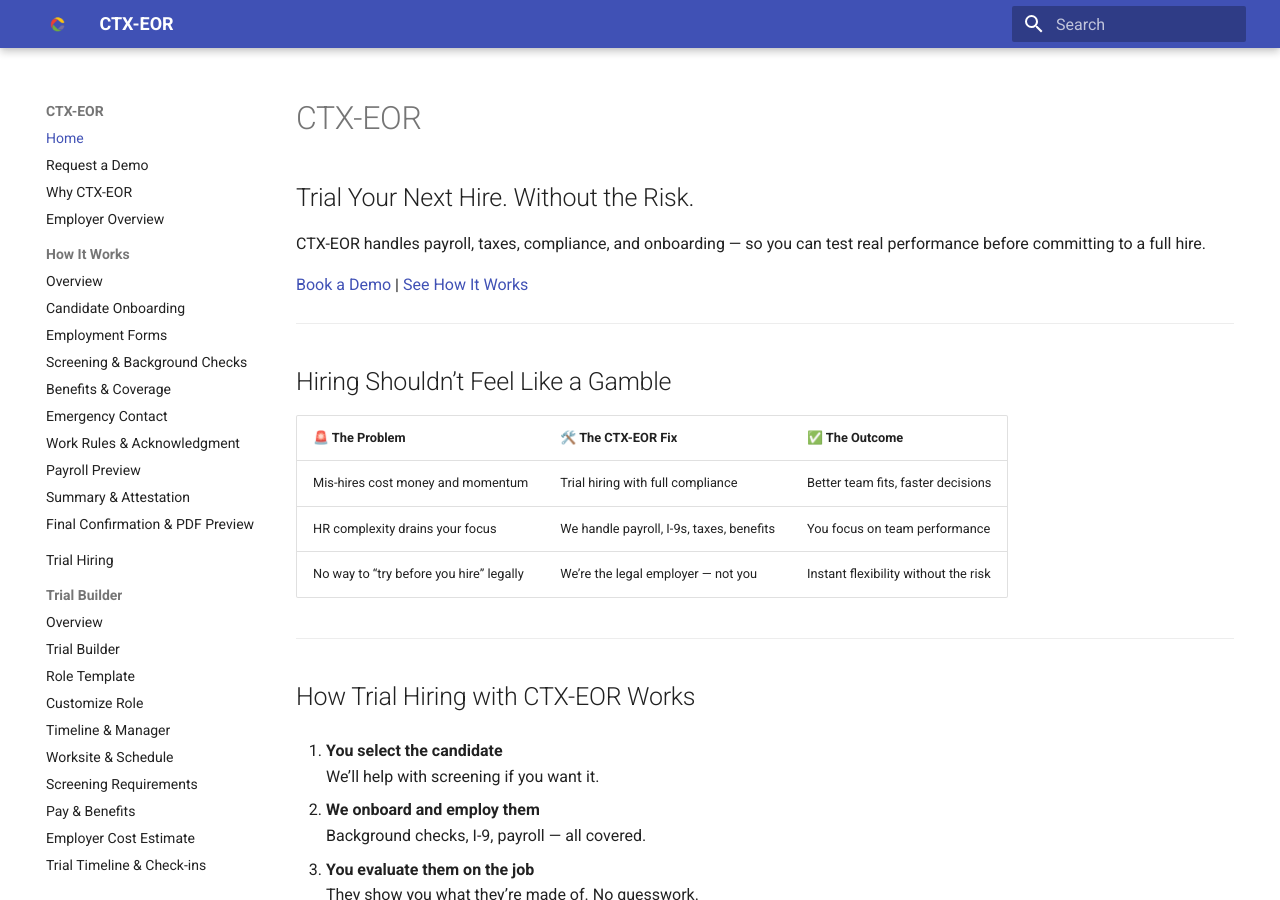
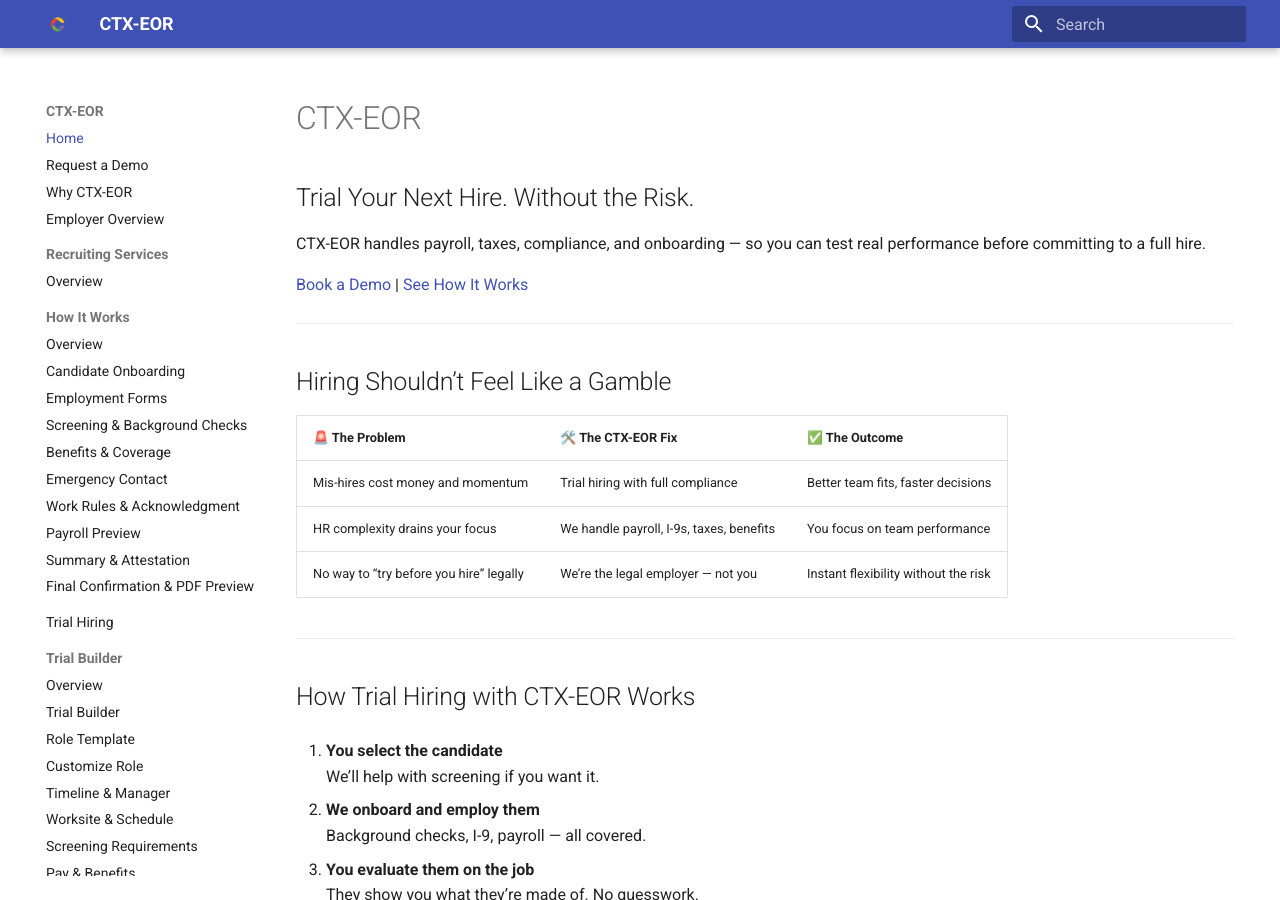
Before and after one commit to cirrusflyer275ds/ctx-eor-site, an MkDocs documentation site: the page built from docs/index.md, in a window 1280 px wide and 900 px high. Built offline with MkDocs 1.6.1 and Material for MkDocs 9.7.7, drawn with Linux system fonts in a browser that asks for light colours.

Commit message:
Update mkdocs.yml

```diff
--- a/mkdocs.yml
+++ b/mkdocs.yml
@@ -29,6 +29,8 @@
   - Request a Demo: demo-request.md
   - Why CTX-EOR: why-ctx.md
   - Employer Overview: employer-overview.md
+  - Recruiting Services:
+      - Overview: recruiting/recruiting-as-a-service.md
   - How It Works:
       - Overview: how-it-works.md
       - Candidate Onboarding: onboarding/onboarding-step-2-candidate-onboarding.md
@@ -61,6 +63,7 @@
   - Structured Evaluation: structured-evaluation.md
   - Compliance: compliance.md
   - The CTX Platform: platform.md
+
   - Services:
       - Overview: services-overview.md
       - EOR: eor.md
```
